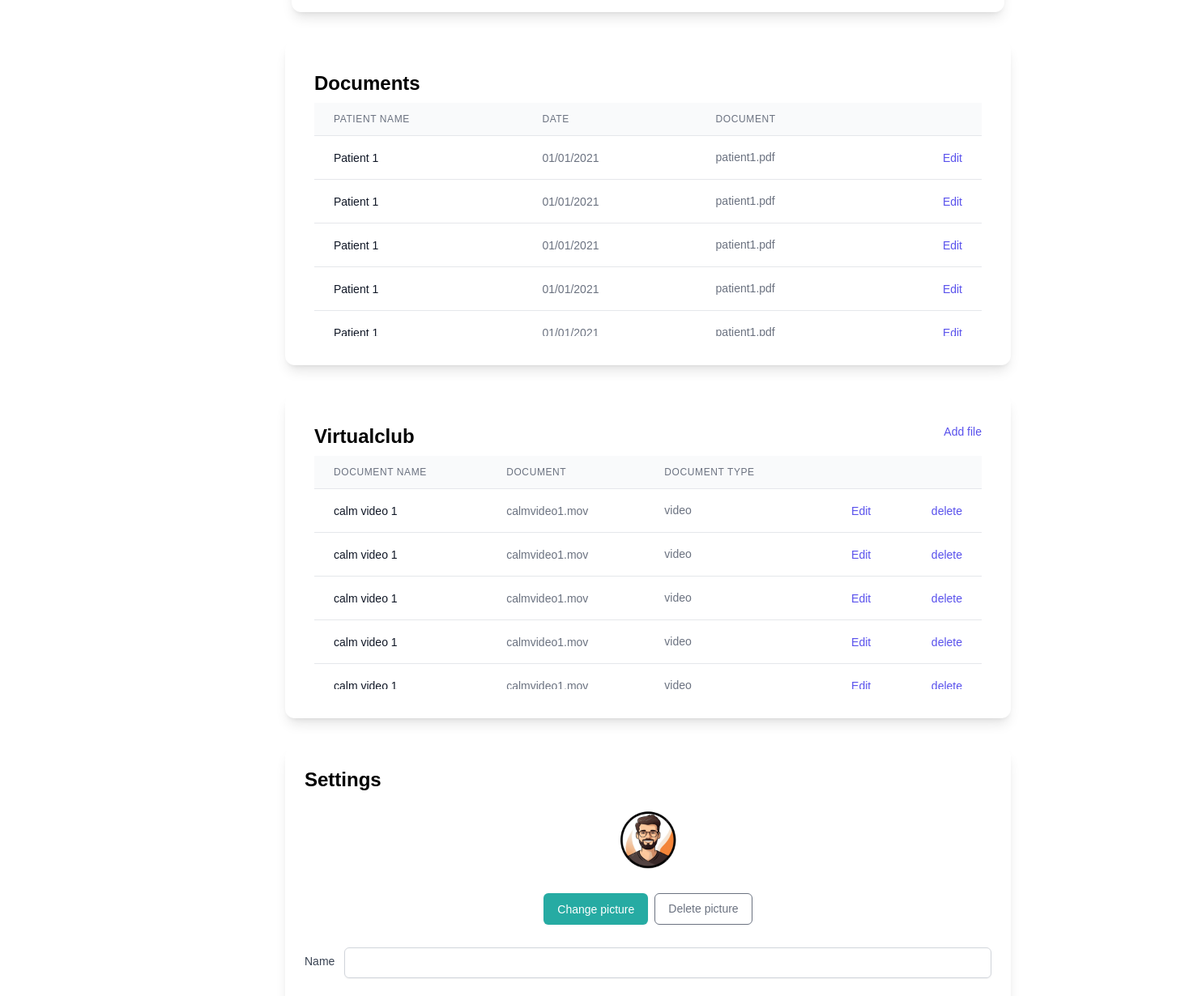
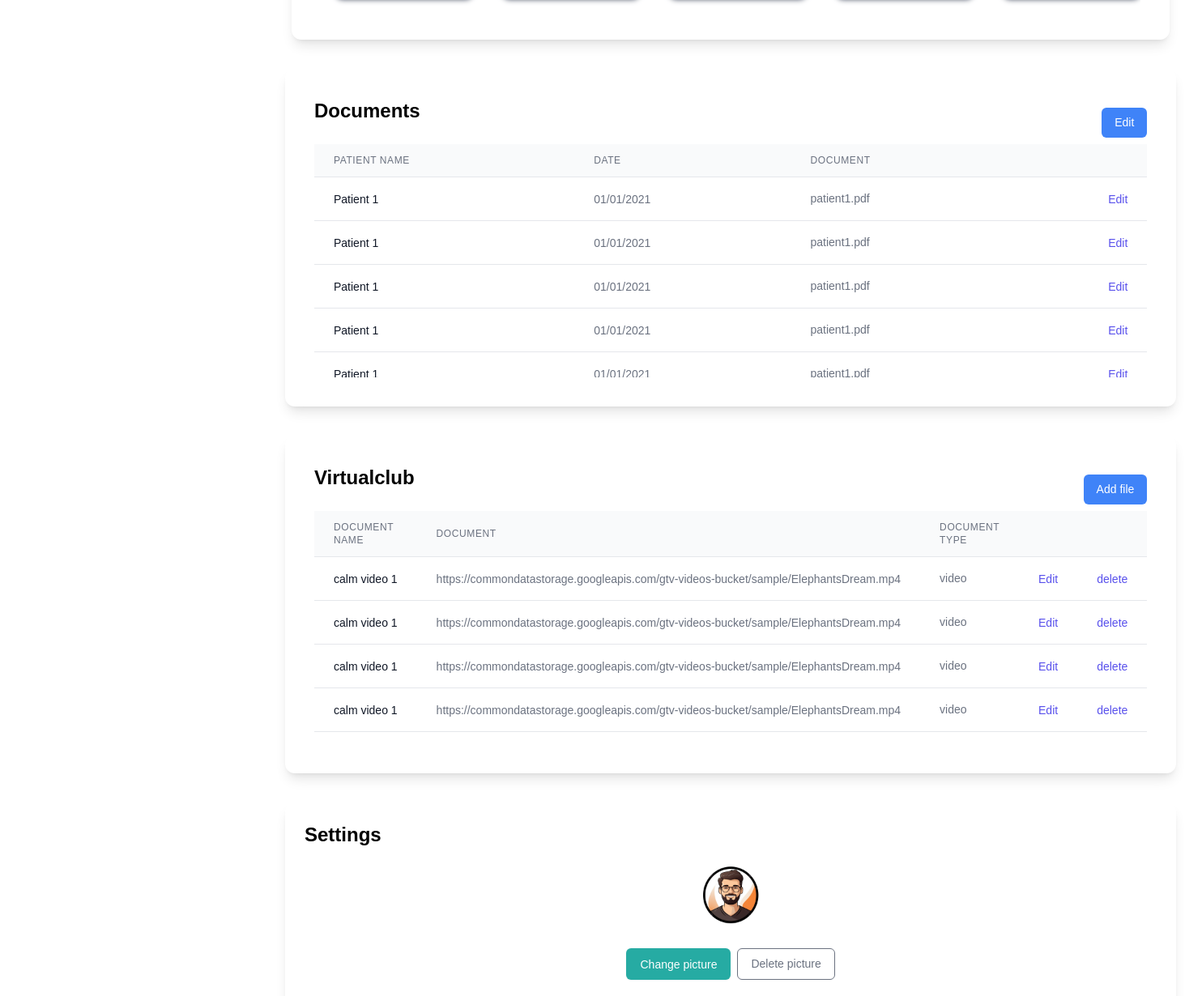
Before and after one commit to JSharanya/GenZHeal, a React (Vite) app: page /admin/dashboard in a window 1280 px wide. Shown: the part 942-2172 px from the top of the page at 81% size, 1484 px wide, since content can reach past the window. Built offline with nearby package versions, Linux system fonts and the light colour scheme.

Commit message:
edit button

```diff
--- a/src/pages/AdminPanel/Dashboard.jsx
+++ b/src/pages/AdminPanel/Dashboard.jsx
@@ -263,7 +263,9 @@ const Dashboard = () => {
                       <h3 class="text-xl font-bold text-black sm:text-2xl lg:text-xl xl:text-2xl">
                         Appointments
                       </h3>
-                      {/* <p class="text-base font-medium text-body-color">Today</p> */}
+                      <button class="mt-3 px-4 py-2 bg-blue-500 text-white rounded-md hover:bg-blue-600 transition">
+                        Edit
+                      </button>
                     </div>
 
                     <div class="h-72 overflow-y-auto">
@@ -360,7 +362,9 @@ const Dashboard = () => {
                       <h3 class="text-xl font-bold text-black sm:text-2xl lg:text-xl xl:text-2xl">
                         Messages
                       </h3>
-                      {/* <p class="text-base font-medium text-body-color">See all</p> */}
+                      <button class="mt-3 px-4 py-2 bg-blue-500 text-white rounded-md hover:bg-blue-600 transition">
+                        Edit
+                      </button>
                     </div>
 
                     <div class="h-72 overflow-y-auto">
@@ -456,7 +460,9 @@ const Dashboard = () => {
                   <h3 class="text-xl font-bold text-black sm:text-2xl lg:text-xl xl:text-2xl">
                     Patients
                   </h3>
-                  {/* <p class="text-base font-medium text-body-color">See all</p> */}
+                  <button class="mt-3 px-4 py-2 bg-blue-500 text-white rounded-md hover:bg-blue-600 transition">
+                        Edit
+                      </button>
                 </div>
 
                 <div class="flex overflow-x-auto space-x-8 pb-4 px-4">
@@ -559,7 +565,9 @@ const Dashboard = () => {
                   <h3 className="text-xl font-bold text-black sm:text-2xl lg:text-xl xl:text-2xl">
                     Documents
                   </h3>
-                  {/* <p className="text-base font-medium text-body-color">See all</p> */}
+                  <button class="mt-3 px-4 py-2 bg-blue-500 text-white rounded-md hover:bg-blue-600 transition">
+                        Edit
+                      </button>
                 </div>
 
                 <div class="h-72 overflow-y-auto">
@@ -775,7 +783,9 @@ const Dashboard = () => {
                     <h3 className="text-xl font-bold text-black sm:text-2xl lg:text-xl xl:text-2xl">
                       Virtualclub
                     </h3>
-                    <a href="#" className="text-indigo-600 hover:text-indigo-900">Add file</a>
+                    <button class="mt-3 px-4 py-2 bg-blue-500 text-white rounded-md hover:bg-blue-600 transition">
+                        Add file
+                      </button>
                   </div>
 
                   <div class="h-72 overflow-y-auto">
@@ -815,7 +825,7 @@ const Dashboard = () => {
                               <div className="text-sm font-medium text-gray-900">calm video 1</div>
                             </td>
                             <td className="px-6 py-4 whitespace-nowrap">
-                              <div className="text-sm text-gray-500">calmvideo1.mov</div>
+                              <div className="text-sm text-gray-500">https://commondatastorage.googleapis.com/gtv-videos-bucket/sample/ElephantsDream.mp4</div>
                             </td>
                             <td className="px-6 py-4 whitespace-nowrap">
                               <span className="text-sm text-gray-500">
@@ -839,7 +849,7 @@ const Dashboard = () => {
                               <div className="text-sm font-medium text-gray-900">calm video 1</div>
                             </td>
                             <td className="px-6 py-4 whitespace-nowrap">
-                              <div className="text-sm text-gray-500">calmvideo1.mov</div>
+                              <div className="text-sm text-gray-500">https://commondatastorage.googleapis.com/gtv-videos-bucket/sample/ElephantsDream.mp4</div>
                             </td>
                             <td className="px-6 py-4 whitespace-nowrap">
                               <span className="text-sm text-gray-500">
@@ -863,7 +873,7 @@ const Dashboard = () => {
                               <div className="text-sm font-medium text-gray-900">calm video 1</div>
                             </td>
                             <td className="px-6 py-4 whitespace-nowrap">
-                              <div className="text-sm text-gray-500">calmvideo1.mov</div>
+                              <div className="text-sm text-gray-500">https://commondatastorage.googleapis.com/gtv-videos-bucket/sample/ElephantsDream.mp4</div>
                             </td>
                             <td className="px-6 py-4 whitespace-nowrap">
                               <span className="text-sm text-gray-500">
@@ -887,7 +897,7 @@ const Dashboard = () => {
                               <div className="text-sm font-medium text-gray-900">calm video 1</div>
                             </td>
                             <td className="px-6 py-4 whitespace-nowrap">
-                              <div className="text-sm text-gray-500">calmvideo1.mov</div>
+                              <div className="text-sm text-gray-500">https://commondatastorage.googleapis.com/gtv-videos-bucket/sample/ElephantsDream.mp4</div>
                             </td>
                             <td className="px-6 py-4 whitespace-nowrap">
                               <span className="text-sm text-gray-500">
@@ -911,7 +921,7 @@ const Dashboard = () => {
                               <div className="text-sm font-medium text-gray-900">calm video 1</div>
                             </td>
                             <td className="px-6 py-4 whitespace-nowrap">
-                              <div className="text-sm text-gray-500">calmvideo1.mov</div>
+                              <div className="text-sm text-gray-500">https://commondatastorage.googleapis.com/gtv-videos-bucket/sample/ElephantsDream.mp4</div>
                             </td>
                             <td className="px-6 py-4 whitespace-nowrap">
                               <span className="text-sm text-gray-500">
@@ -935,7 +945,7 @@ const Dashboard = () => {
                               <div className="text-sm font-medium text-gray-900">calm video 1</div>
                             </td>
                             <td className="px-6 py-4 whitespace-nowrap">
-                              <div className="text-sm text-gray-500">calmvideo1.mov</div>
+                              <div className="text-sm text-gray-500">https://commondatastorage.googleapis.com/gtv-videos-bucket/sample/ElephantsDream.mp4</div>
                             </td>
                             <td className="px-6 py-4 whitespace-nowrap">
                               <span className="text-sm text-gray-500">
@@ -959,7 +969,7 @@ const Dashboard = () => {
                               <div className="text-sm font-medium text-gray-900">calm video 1</div>
                             </td>
                             <td className="px-6 py-4 whitespace-nowrap">
-                              <div className="text-sm text-gray-500">calmvideo1.mov</div>
+                              <div className="text-sm text-gray-500">https://commondatastorage.googleapis.com/gtv-videos-bucket/sample/ElephantsDream.mp4</div>
                             </td>
                             <td className="px-6 py-4 whitespace-nowrap">
                               <span className="text-sm text-gray-500">
@@ -983,7 +993,7 @@ const Dashboard = () => {
                               <div className="text-sm font-medium text-gray-900">calm video 1</div>
                             </td>
                             <td className="px-6 py-4 whitespace-nowrap">
-                              <div className="text-sm text-gray-500">calmvideo1.mov</div>
+                              <div className="text-sm text-gray-500">https://commondatastorage.googleapis.com/gtv-videos-bucket/sample/ElephantsDream.mp4</div>
                             </td>
                             <td className="px-6 py-4 whitespace-nowrap">
                               <span className="text-sm text-gray-500">
@@ -1007,7 +1017,7 @@ const Dashboard = () => {
                               <div className="text-sm font-medium text-gray-900">calm video 1</div>
                             </td>
                             <td className="px-6 py-4 whitespace-nowrap">
-                              <div className="text-sm text-gray-500">calmvideo1.mov</div>
+                              <div className="text-sm text-gray-500">https://commondatastorage.googleapis.com/gtv-videos-bucket/sample/ElephantsDream.mp4</div>
                             </td>
                             <td className="px-6 py-4 whitespace-nowrap">
                               <span className="text-sm text-gray-500">
@@ -1103,7 +1113,9 @@ const Dashboard = () => {
                     <h3 class="text-xl font-bold text-black sm:text-2xl lg:text-xl xl:text-2xl">
                       Appointments
                     </h3>
-                    {/* <p class="text-base font-medium text-body-color">Today</p> */}
+                    <button class="mt-3 px-4 py-2 bg-blue-500 text-white rounded-md hover:bg-blue-600 transition">
+                        Edit
+                      </button>
                   </div>
 
                   <div class="h-72 overflow-y-auto">
@@ -1201,7 +1213,9 @@ const Dashboard = () => {
                     <h3 class="text-xl font-bold text-black sm:text-2xl lg:text-xl xl:text-2xl">
                       Messages
                     </h3>
-                    {/* <p class="text-base font-medium text-body-color">See all</p> */}
+                    <button class="mt-3 px-4 py-2 bg-blue-500 text-white rounded-md hover:bg-blue-600 transition">
+                        Edit
+                      </button>
                   </div>
 
                   <div class="h-72 overflow-y-auto">
@@ -1298,7 +1312,9 @@ const Dashboard = () => {
                     <h3 class="text-xl font-bold text-black sm:text-2xl lg:text-xl xl:text-2xl">
                       Patients
                     </h3>
-                    {/* <p class="text-base font-medium text-body-color">See all</p> */}
+                    <button class="mt-3 px-4 py-2 bg-blue-500 text-white rounded-md hover:bg-blue-600 transition">
+                        Edit
+                      </button>
                   </div>
 
                   <div class="flex overflow-x-auto space-x-8 pb-4 px-4">
@@ -1407,7 +1423,9 @@ const Dashboard = () => {
                     <h3 className="text-xl font-bold text-black sm:text-2xl lg:text-xl xl:text-2xl">
                       Documents
                     </h3>
-                    {/* <p className="text-base font-medium text-body-color">See all</p> */}
+                    <button class="mt-3 px-4 py-2 bg-blue-500 text-white rounded-md hover:bg-blue-600 transition">
+                        Edit
+                      </button>
                   </div>
 
                   <div class="h-72 overflow-y-auto">
@@ -1687,7 +1705,9 @@ const Dashboard = () => {
                     <h3 className="text-xl font-bold text-black sm:text-2xl lg:text-xl xl:text-2xl">
                       Virtualclub
                     </h3>
-                    <a href="#" className="text-indigo-600 hover:text-indigo-900">Add file</a>
+                    <button class="mt-3 px-4 py-2 bg-blue-500 text-white rounded-md hover:bg-blue-600 transition">
+                        Edit
+                      </button>
                   </div>
 
                   <div class="h-72 overflow-y-auto">
@@ -1727,7 +1747,7 @@ const Dashboard = () => {
                               <div className="text-sm font-medium text-gray-900">calm video 1</div>
                             </td>
                             <td className="px-6 py-4 whitespace-nowrap">
-                              <div className="text-sm text-gray-500">calmvideo1.mov</div>
+                              <div className="text-sm text-gray-500">https://commondatastorage.googleapis.com/gtv-videos-bucket/sample/ElephantsDream.mp4</div>
                             </td>
                             <td className="px-6 py-4 whitespace-nowrap">
                               <span className="text-sm text-gray-500">
@@ -1751,7 +1771,7 @@ const Dashboard = () => {
                               <div className="text-sm font-medium text-gray-900">calm video 1</div>
                             </td>
                             <td className="px-6 py-4 whitespace-nowrap">
-                              <div className="text-sm text-gray-500">calmvideo1.mov</div>
+                              <div className="text-sm text-gray-500">https://commondatastorage.googleapis.com/gtv-videos-bucket/sample/ElephantsDream.mp4</div>
                             </td>
                             <td className="px-6 py-4 whitespace-nowrap">
                               <span className="text-sm text-gray-500">
@@ -1775,7 +1795,7 @@ const Dashboard = () => {
                               <div className="text-sm font-medium text-gray-900">calm video 1</div>
                             </td>
                             <td className="px-6 py-4 whitespace-nowrap">
-                              <div className="text-sm text-gray-500">calmvideo1.mov</div>
+                              <div className="text-sm text-gray-500">https://commondatastorage.googleapis.com/gtv-videos-bucket/sample/ElephantsDream.mp4</div>
                             </td>
                             <td className="px-6 py-4 whitespace-nowrap">
                               <span className="text-sm text-gray-500">
@@ -1799,7 +1819,7 @@ const Dashboard = () => {
                               <div className="text-sm font-medium text-gray-900">calm video 1</div>
                             </td>
                             <td className="px-6 py-4 whitespace-nowrap">
-                              <div className="text-sm text-gray-500">calmvideo1.mov</div>
+                              <div className="text-sm text-gray-500">https://commondatastorage.googleapis.com/gtv-videos-bucket/sample/ElephantsDream.mp4</div>
                             </td>
                             <td className="px-6 py-4 whitespace-nowrap">
                               <span className="text-sm text-gray-500">
@@ -1823,7 +1843,7 @@ const Dashboard = () => {
                               <div className="text-sm font-medium text-gray-900">calm video 1</div>
                             </td>
                             <td className="px-6 py-4 whitespace-nowrap">
-                              <div className="text-sm text-gray-500">calmvideo1.mov</div>
+                              <div className="text-sm text-gray-500">https://commondatastorage.googleapis.com/gtv-videos-bucket/sample/ElephantsDream.mp4</div>
                             </td>
                             <td className="px-6 py-4 whitespace-nowrap">
                               <span className="text-sm text-gray-500">
@@ -1847,7 +1867,7 @@ const Dashboard = () => {
                               <div className="text-sm font-medium text-gray-900">calm video 1</div>
                             </td>
                             <td className="px-6 py-4 whitespace-nowrap">
-                              <div className="text-sm text-gray-500">calmvideo1.mov</div>
+                              <div className="text-sm text-gray-500">https://commondatastorage.googleapis.com/gtv-videos-bucket/sample/ElephantsDream.mp4</div>
                             </td>
                             <td className="px-6 py-4 whitespace-nowrap">
                               <span className="text-sm text-gray-500">
@@ -1871,7 +1891,7 @@ const Dashboard = () => {
                               <div className="text-sm font-medium text-gray-900">calm video 1</div>
                             </td>
                             <td className="px-6 py-4 whitespace-nowrap">
-                              <div className="text-sm text-gray-500">calmvideo1.mov</div>
+                              <div className="text-sm text-gray-500">https://commondatastorage.googleapis.com/gtv-videos-bucket/sample/ElephantsDream.mp4</div>
                             </td>
                             <td className="px-6 py-4 whitespace-nowrap">
                               <span className="text-sm text-gray-500">
@@ -1895,7 +1915,7 @@ const Dashboard = () => {
                               <div className="text-sm font-medium text-gray-900">calm video 1</div>
                             </td>
                             <td className="px-6 py-4 whitespace-nowrap">
-                              <div className="text-sm text-gray-500">calmvideo1.mov</div>
+                              <div className="text-sm text-gray-500">https://commondatastorage.googleapis.com/gtv-videos-bucket/sample/ElephantsDream.mp4</div>
                             </td>
                             <td className="px-6 py-4 whitespace-nowrap">
                               <span className="text-sm text-gray-500">
@@ -1919,7 +1939,7 @@ const Dashboard = () => {
                               <div className="text-sm font-medium text-gray-900">calm video 1</div>
                             </td>
                             <td className="px-6 py-4 whitespace-nowrap">
-                              <div className="text-sm text-gray-500">calmvideo1.mov</div>
+                              <div className="text-sm text-gray-500">https://commondatastorage.googleapis.com/gtv-videos-bucket/sample/ElephantsDream.mp4</div>
                             </td>
                             <td className="px-6 py-4 whitespace-nowrap">
                               <span className="text-sm text-gray-500">
```
